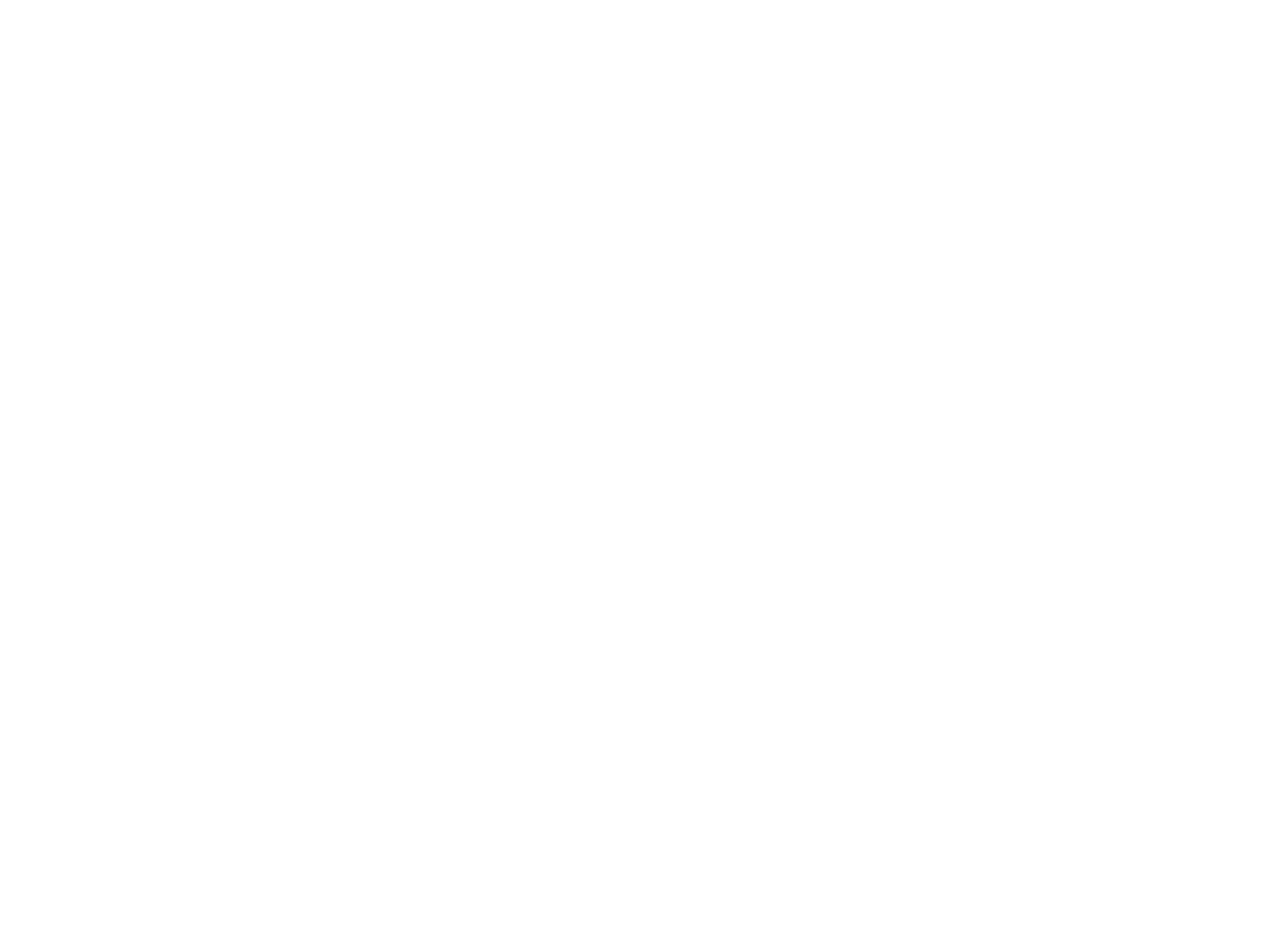
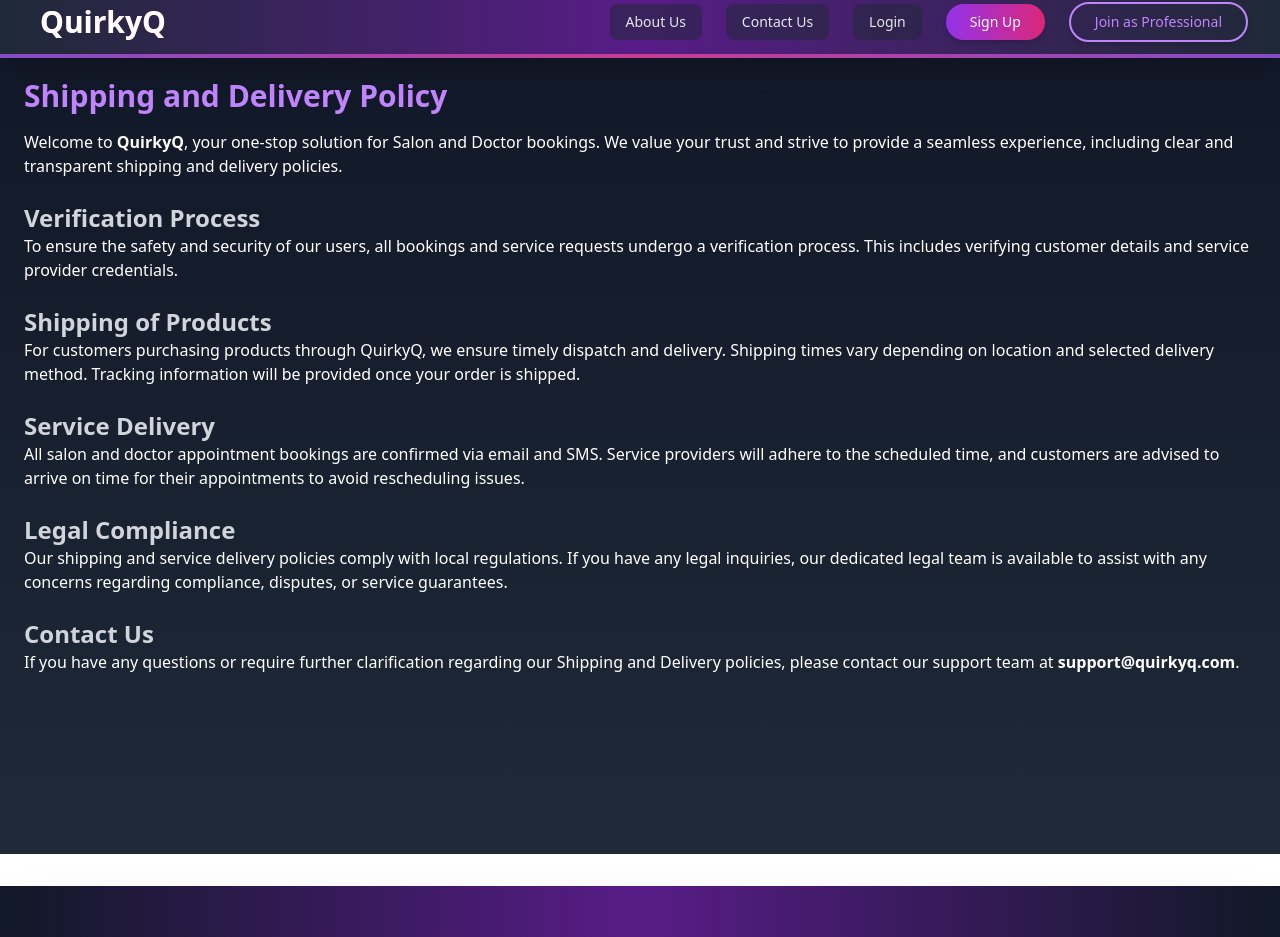
Before and after one commit to ankitpandey88/QuirkyQ_Landing, a React (Vite) app: page /ShippingAndDelivery in a window 1280 px wide. Before the commit this address had no page. Shown: the part 10-947 px from the top of the page. Before the commit the page ends 800 px from the top, so only its background shows below. Built offline with nearby package versions, Linux system fonts and the light colour scheme.

Commit message:
ShippingAndDelivery add

```diff
--- a/src/App.jsx
+++ b/src/App.jsx
@@ -26,6 +26,7 @@
 import TermsAndConditions from "./components/TerrmAndCondition";
 import ContentPolicy from "./components/ContentPolicy";
 import CancellationAndRefund from "./components/CancellationAndRefund";
+import ShippingAndDelivery from "./components/ShippingAndDelivery";
 
 
 
@@ -54,6 +55,8 @@
             <Route path="/Content-policy" element={<ContentPolicy />} />
             <Route path="/CancellationAnd-Refund" element={<CancellationAndRefund/>} />
             <Route path="/about" element={<About />} />
+            <Route path="/ShippingAndDelivery" element={<ShippingAndDelivery />} />
+
 
             {/* ✅ Apply Protected Route to these pages */}
             <Route path="/dashboard" element={<ProtectedRoute><Dashboard /></ProtectedRoute>} />
--- a/src/components/Footer.jsx
+++ b/src/components/Footer.jsx
@@ -256,6 +256,9 @@
             <Link to="/CancellationAnd-Refund" className="text-purple-400 hover:text-purple-300 transition duration-300">
               Cancellation & Refund
             </Link>
+            <Link to="/ShippingAndDelivery" className="text-purple-400 hover:text-purple-300 transition duration-300">
+            Shipping And Delivery
+            </Link>
           </div>
         </div>
       </div>
--- /dev/null
+++ b/src/components/ShippingAndDelivery.jsx
@@ -0,0 +1,33 @@
+import React from 'react';
+import Footer from './Footer';
+import Header from './Header';
+
+const ShippingAndDelivery = () => {
+  return (
+ <div className='py-16'>
+      <Header/>
+       <div className="min-h-screen bg-gradient-to-b from-gray-900 to-gray-800 text-white max-w-7xl mx-auto p-6">
+      <h1 className="text-3xl font-bold text-purple-400 mb-4">Shipping and Delivery Policy</h1>
+      <p className="mb-4">Welcome to <strong>QuirkyQ</strong>, your one-stop solution for Salon and Doctor bookings. We value your trust and strive to provide a seamless experience, including clear and transparent shipping and delivery policies.</p>
+
+      <h2 className="text-2xl font-semibold text-gray-300 mt-6">Verification Process</h2>
+      <p className="mb-4">To ensure the safety and security of our users, all bookings and service requests undergo a verification process. This includes verifying customer details and service provider credentials.</p>
+
+      <h2 className="text-2xl font-semibold text-gray-300 mt-6">Shipping of Products</h2>
+      <p className="mb-4">For customers purchasing products through QuirkyQ, we ensure timely dispatch and delivery. Shipping times vary depending on location and selected delivery method. Tracking information will be provided once your order is shipped.</p>
+
+      <h2 className="text-2xl font-semibold text-gray-300 mt-6">Service Delivery</h2>
+      <p className="mb-4">All salon and doctor appointment bookings are confirmed via email and SMS. Service providers will adhere to the scheduled time, and customers are advised to arrive on time for their appointments to avoid rescheduling issues.</p>
+
+      <h2 className="text-2xl font-semibold text-gray-300 mt-6">Legal Compliance</h2>
+      <p className="mb-4">Our shipping and service delivery policies comply with local regulations. If you have any legal inquiries, our dedicated legal team is available to assist with any concerns regarding compliance, disputes, or service guarantees.</p>
+
+      <h2 className="text-2xl font-semibold text-gray-300 mt-6">Contact Us</h2>
+      <p>If you have any questions or require further clarification regarding our Shipping and Delivery policies, please contact our support team at <strong>support@quirkyq.com</strong>.</p>
+    </div>
+    <Footer/>
+ </div>
+  );
+};
+
+export default ShippingAndDelivery;
```
